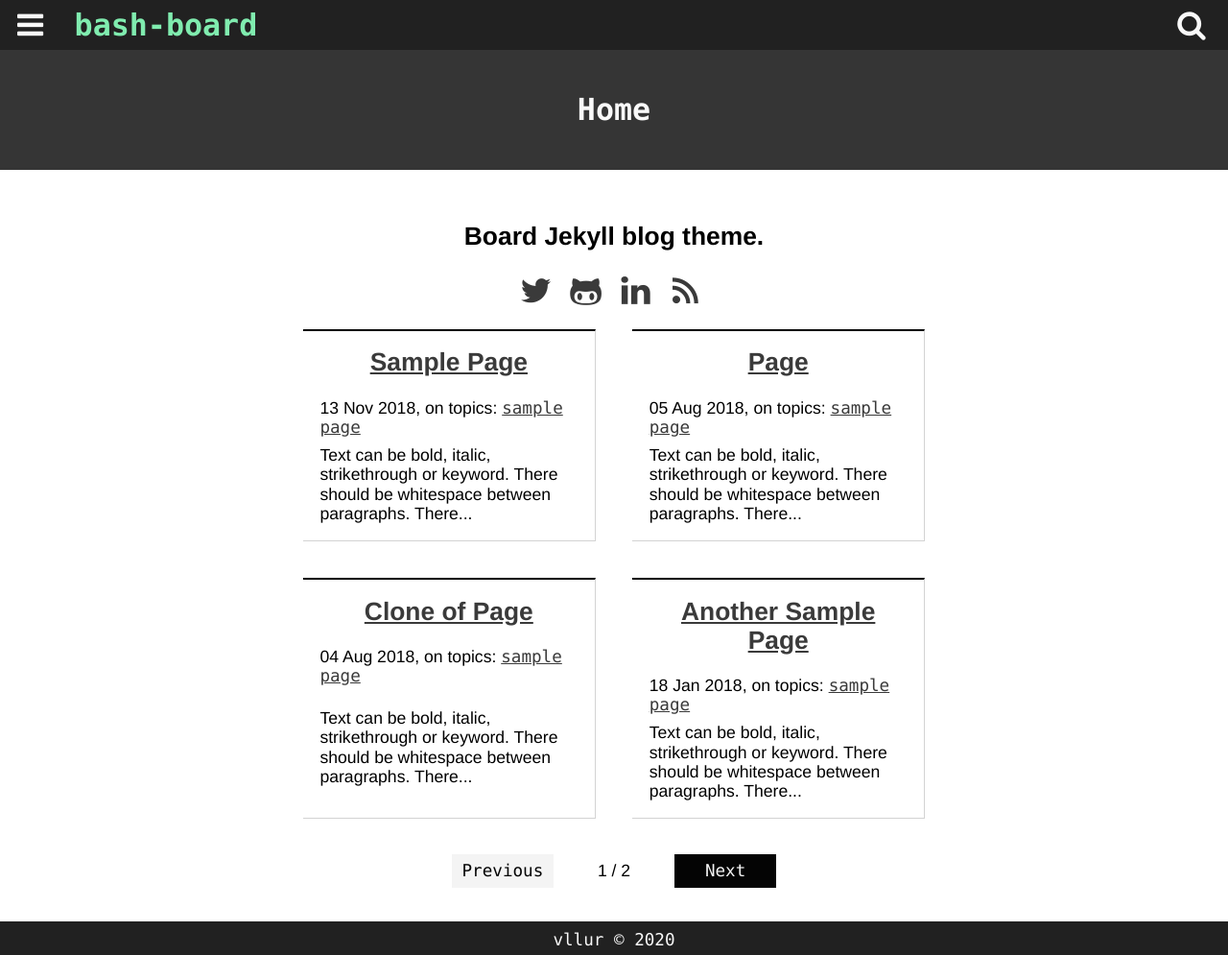
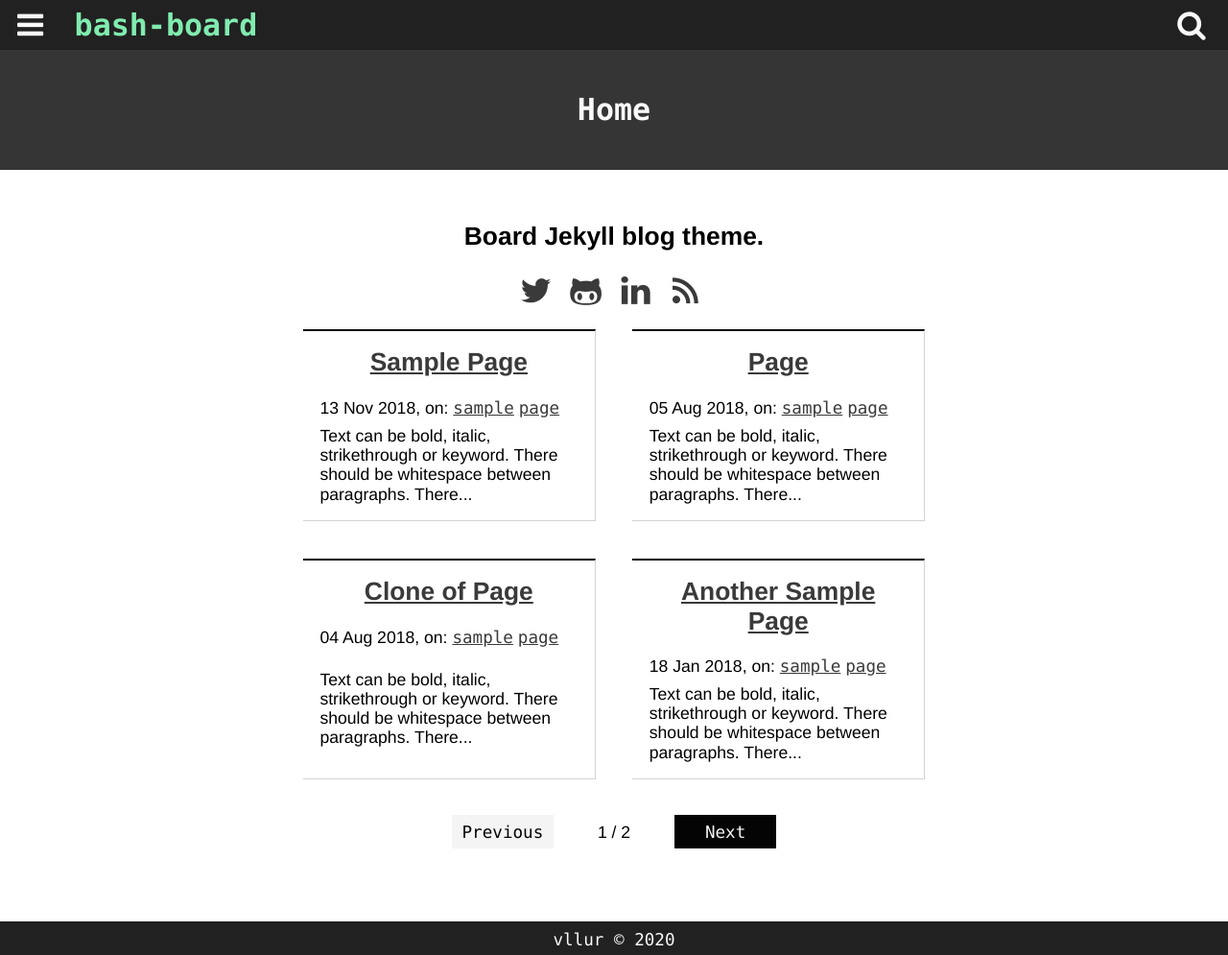
Before and after one commit to vllur/bash-board, a Jekyll site: the page built from index.html, in a window 1280 px wide and 995 px high. Shown: the whole window at 96% size. Built offline with Jekyll 4.4.1, drawn with Linux system fonts in a browser that asks for light colours; the list of posts is cut into pages by our own code.

Commit message:
Typing changes

```diff
--- a/_layouts/default.html
+++ b/_layouts/default.html
@@ -4,13 +4,10 @@
 <body>
 <main>
 {% include header.html %}
-
 {% include nav.html %}
-
 <div class="content-wrapper">
   {{ content }}
 </div>
-
 {% include footer.html %}
 </main>
 </body>
--- a/_layouts/post.html
+++ b/_layouts/post.html
@@ -4,7 +4,7 @@ layout: default
 
 <article>
   <h1> {{ page.title }} </h1>
-  <time datetime="{{ page.date | date_to_xmlschema }}" class="by-line">{{ page.date | date_to_string }}</time>, on topics: {% include tags.html %}
+  <time datetime="{{ page.date | date_to_xmlschema }}" class="by-line">{{ page.date | date_to_string }}</time>, on: {% include tags.html %}
   <br/>
   {{ content }}
 </article>
--- a/index.html
+++ b/index.html
@@ -9,7 +9,7 @@ layout: default
 {% for post in paginator.posts %}
 	<article class="home-article">
 	<h2><a href="{{ post.url | absolute_url }}">{{ post.title }}</a></h2>
-	<p><time datetime="{{ post.date | date_to_xmlschema }}">{{ post.date | date_to_string }}</time>, on topics: {% include tags.html %}</p>
+	<p><time datetime="{{ post.date | date_to_xmlschema }}">{{ post.date | date_to_string }}</time>, on: {% include tags.html %}</p>
 	<p>{{ post.content | strip_html | truncatewords:15 }}</p>
 	</article>
 {% endfor %}
--- a/search.html
+++ b/search.html
@@ -15,7 +15,7 @@ title: Search
 SimpleJekyllSearch({
   searchInput: document.getElementById('search-input'),
   resultsContainer: document.getElementById('results-container'),
-  searchResultTemplate: '<h3><a href="{url}">{title}</a></h3><span>{date}</span>,on: <span>{tags}</span>',
+  searchResultTemplate: '<h3><a href="{url}">{title}</a></h3><span>{date}</span>, on: <span>{tags}</span>',
   json: '{{ site.baseurl }}/search.json'
 })
 </script>
```
